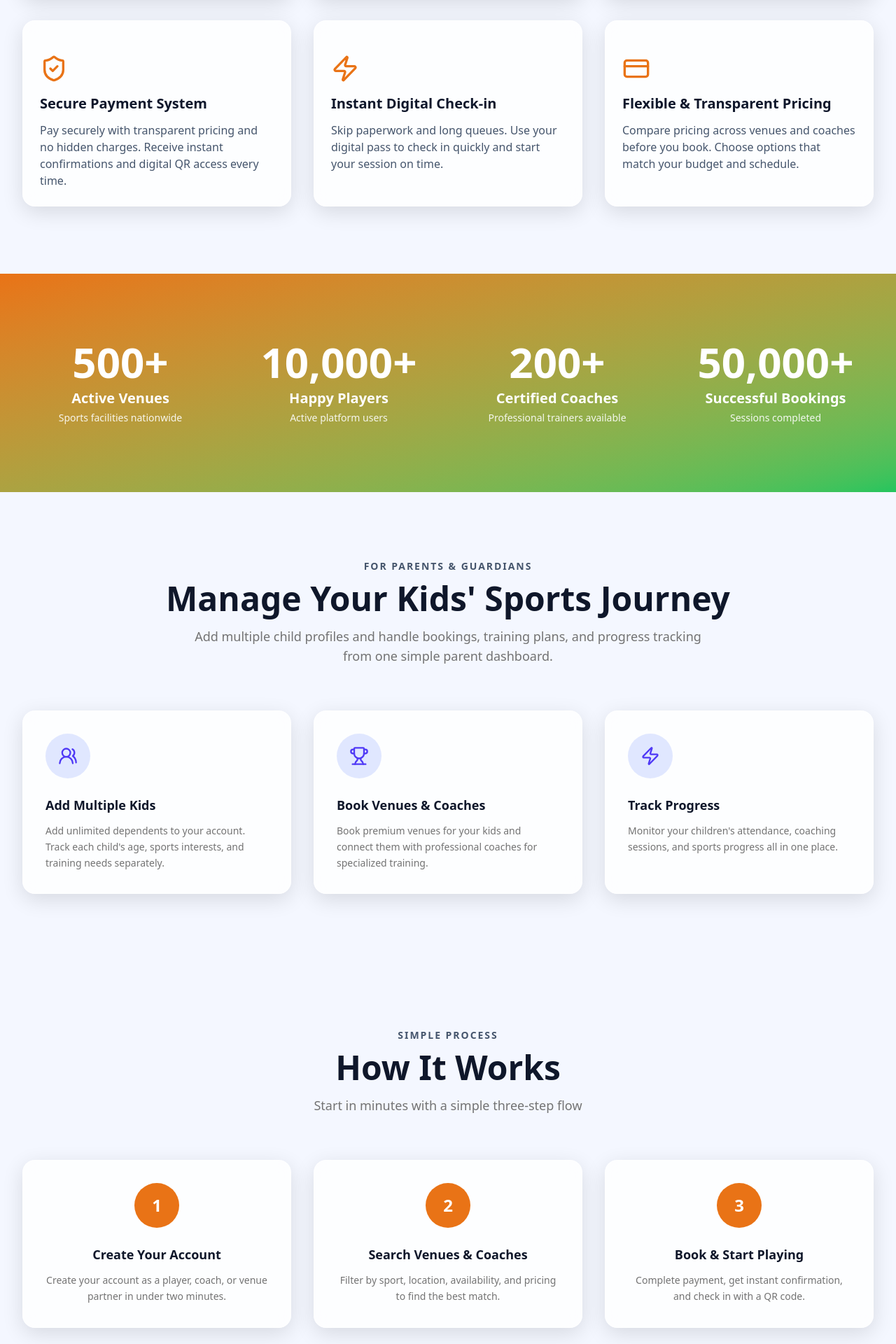
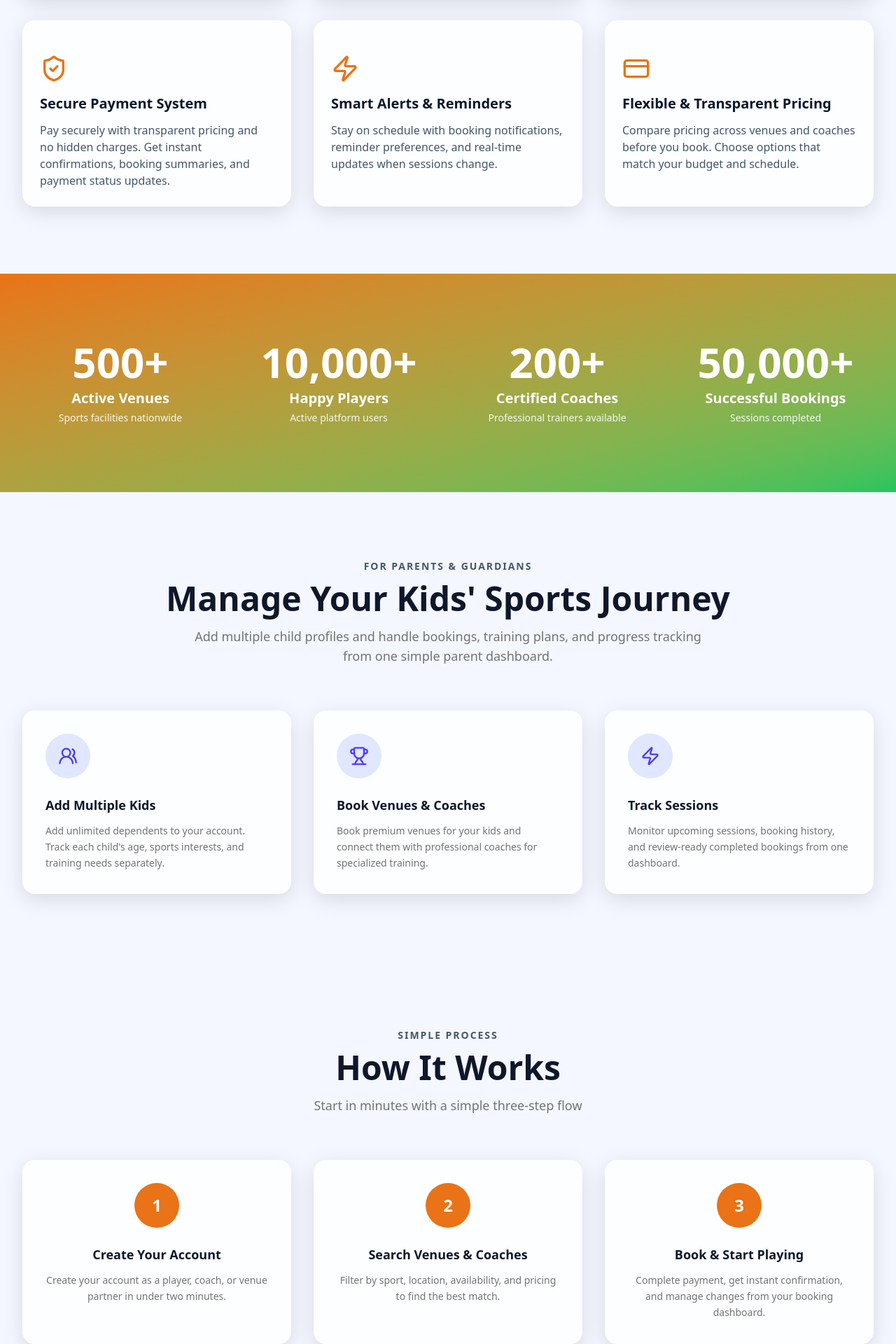
Before and after one commit to Jatin-1111/PowerMySport, a Next.js app in the folder client/: page / in a window 1280 px wide. Shown: the part 1400-3320 px from the top of the page at 70% size. Built offline with nearby package versions, Linux system fonts and the light colour scheme; no server answers.

Commit message:
refactor: update FAQ answers and improve clarity across marketing pages

```diff
--- a/client/src/app/(marketing)/faq/page.tsx
+++ b/client/src/app/(marketing)/faq/page.tsx
@@ -38,7 +38,7 @@ const faqs = [
       {
         question: "What payment methods are accepted?",
         answer:
-          "We accept all major credit/debit cards, UPI, net banking, and digital wallets. All payments are processed securely through our payment gateway.",
+          "We support card, UPI, and wallet checkout options in our booking flow. All payments are processed securely through our payment gateway.",
       },
       {
         question: "Can I cancel or reschedule my booking?",
@@ -63,7 +63,7 @@ const faqs = [
       {
         question: "How do I find venues near me?",
         answer:
-          "Use the search feature on the venues page to search by sport. The platform shows venues based on their location and availability. You can filter by sport, price, and amenities.",
+          "Use the venues page search and filters (sport, price, rating, amenities) to shortlist the right options quickly. Open any venue to check details, slots, and booking flow.",
       },
       {
         question: "What if I arrive and the venue is closed?",
@@ -333,7 +333,7 @@ const faqs = [
       {
         question: "What payment methods do you accept?",
         answer:
-          "We accept: credit/debit cards (Visa, Mastercard, American Express), UPI, net banking, and digital wallets. All payments are encrypted and secure. You can save payment methods for faster checkout.",
+          "You can pay using card, UPI, and wallet options available in checkout. All payment processing is encrypted and secure.",
       },
       {
         question: "Why was my transaction declined?",
--- a/client/src/app/(marketing)/how-it-works/page.tsx
+++ b/client/src/app/(marketing)/how-it-works/page.tsx
@@ -261,8 +261,9 @@ export default function HowItWorksPage() {
                   Check In & Play
                 </h3>
                 <p className="mb-4 text-base leading-7 text-muted-foreground sm:text-lg">
-                  Receive booking confirmation with QR code. Arrive at the venue
-                  at your scheduled time, show the QR code, and start playing!
+                  Receive booking confirmation and reminder updates. Arrive at
+                  your venue or coach session on time and manage changes from
+                  your dashboard.
                 </p>
                 <ul className="space-y-2 text-muted-foreground">
                   <li className="flex items-start">
@@ -277,14 +278,16 @@ export default function HowItWorksPage() {
                       size={20}
                       className="text-turf-green mr-2 shrink-0 mt-0.5"
                     />
-                    <span>Get QR code for check-in</span>
+                    <span>Get reminder and status notifications</span>
                   </li>
                   <li className="flex items-start">
                     <CheckCircle
                       size={20}
                       className="text-turf-green mr-2 shrink-0 mt-0.5"
                     />
-                    <span>Show QR code at venue entrance</span>
+                    <span>
+                      Manage bookings, reviews, and follow-up sessions
+                    </span>
                   </li>
                   <li className="flex items-start">
                     <CheckCircle
--- a/client/src/app/(marketing)/page.tsx
+++ b/client/src/app/(marketing)/page.tsx
@@ -69,13 +69,13 @@ export default function HomePage() {
     {
       title: "Secure Payment System",
       description:
-        "Pay securely with transparent pricing and no hidden charges. Receive instant confirmations and digital QR access every time.",
+        "Pay securely with transparent pricing and no hidden charges. Get instant confirmations, booking summaries, and payment status updates.",
       icon: FeatureIcons.Shield,
     },
     {
-      title: "Instant Digital Check-in",
+      title: "Smart Alerts & Reminders",
       description:
-        "Skip paperwork and long queues. Use your digital pass to check in quickly and start your session on time.",
+        "Stay on schedule with booking notifications, reminder preferences, and real-time updates when sessions change.",
       icon: FeatureIcons.Lightning,
     },
     {
@@ -240,11 +240,11 @@ export default function HomePage() {
                 <Zap size={28} />
               </div>
               <h3 className="text-lg font-bold text-deep-slate mb-3">
-                Track Progress
+                Track Sessions
               </h3>
               <p className="text-sm text-muted-foreground leading-relaxed">
-                Monitor your children's attendance, coaching sessions, and
-                sports progress all in one place.
+                Monitor upcoming sessions, booking history, and review-ready
+                completed bookings from one dashboard.
               </p>
             </div>
           </div>
@@ -301,8 +301,8 @@ export default function HomePage() {
                 Book & Start Playing
               </h3>
               <p className="text-sm text-muted-foreground text-center leading-relaxed">
-                Complete payment, get instant confirmation, and check in with a
-                QR code.
+                Complete payment, get instant confirmation, and manage changes
+                from your booking dashboard.
               </p>
             </div>
           </div>
@@ -363,7 +363,7 @@ export default function HomePage() {
                     <span className="text-power-orange font-bold shrink-0 mt-0.5">
                       <Check size={14} />
                     </span>
-                    <span>Digital QR check-in</span>
+                    <span>Booking reminders & notifications</span>
                   </li>
                 </ul>
                 <a
--- a/client/src/app/(marketing)/services/page.tsx
+++ b/client/src/app/(marketing)/services/page.tsx
@@ -46,7 +46,7 @@ export default function ServicesPage() {
     {
       title: "Secure Integrated Payments",
       description:
-        "Pay securely with automatic split payments to venues and coaches. Transparent pricing breakdown, no hidden fees, and instant booking confirmations via email and SMS.",
+        "Pay securely with transparent totals, promo support, and group booking payment options (single payer or split). Get instant booking confirmations and status updates.",
       icon: FeatureIcons.CreditCard,
     },
   ];
@@ -305,7 +305,7 @@ export default function ServicesPage() {
                     <span className="bg-indigo-600 text-white rounded-full w-6 h-6 flex items-center justify-center text-xs font-bold shrink-0">
                       2
                     </span>
-                    <span>One unified checkout</span>
+                    <span>Unified checkout flow</span>
                   </li>
                   <li className="flex items-center gap-3">
                     <span className="bg-indigo-600 text-white rounded-full w-6 h-6 flex items-center justify-center text-xs font-bold shrink-0">
@@ -420,10 +420,11 @@ export default function ServicesPage() {
                 <QrCode size={32} />
               </div>
               <h3 className="text-lg font-bold text-deep-slate mb-3 text-center">
-                Mobile QR Codes
+                Group Booking Invites
               </h3>
               <p className="text-sm text-muted-foreground text-center">
-                Digital check-in with QR codes. No paperwork, no hassle.
+                Invite friends, track acceptance, and confirm shared sessions
+                from one flow.
               </p>
             </div>
 
@@ -435,7 +436,8 @@ export default function ServicesPage() {
                 Smart Notifications
               </h3>
               <p className="text-sm text-muted-foreground text-center">
-                Booking reminders, availability alerts, and session updates.
+                Booking reminders, payment updates, social invites, and
+                community activity alerts.
               </p>
             </div>
 
@@ -444,10 +446,11 @@ export default function ServicesPage() {
                 <BarChart3 size={32} />
               </div>
               <h3 className="text-lg font-bold text-deep-slate mb-3 text-center">
-                Analytics Dashboard
+                Community & Reviews
               </h3>
               <p className="text-sm text-muted-foreground text-center">
-                Track your bookings, spending, and sports activity over time.
+                Learn from player discussions and leave verified reviews after
+                completed sessions.
               </p>
             </div>
           </div>
--- a/client/src/app/globals.css
+++ b/client/src/app/globals.css
@@ -107,16 +107,6 @@
   --radius-4xl: calc(var(--radius) + 16px);
 }
 
-@media (prefers-color-scheme: dark) {
-  :root {
-    --card: #1e293b;
-    --card-foreground: var(--ghost-white);
-    --muted: #334155;
-    --muted-foreground: #94a3b8;
-    --border: #334155;
-  }
-}
-
 .dark {
   --background: oklch(0.145 0 0);
   --foreground: oklch(0.985 0 0);
```
